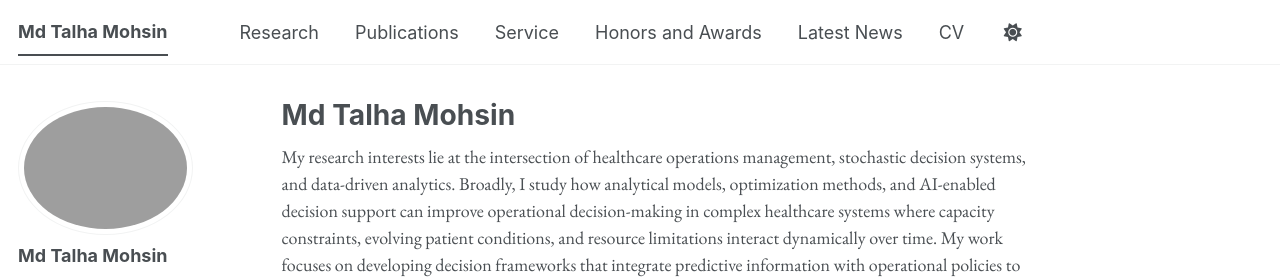
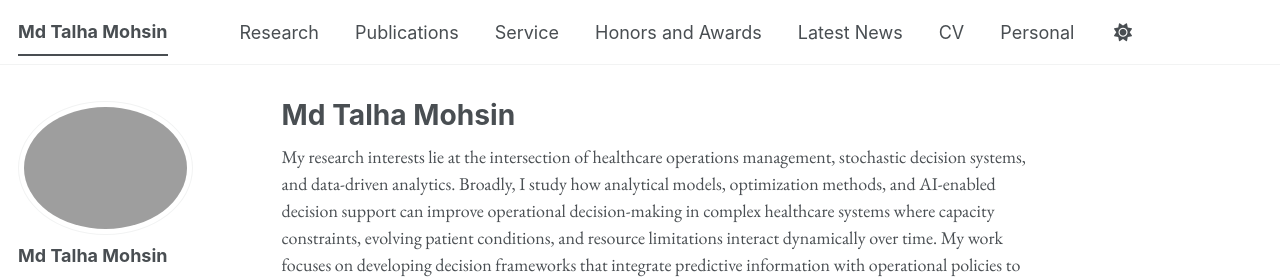
Before and after one commit to mdtalhamohsin/mdtalhamohsin.github.io, a Jekyll site: the page built from _pages/about.md, in a window 1280 px wide. Shown: the top 279 px of the page. Built offline with Jekyll 4.4.1, drawn with Linux system fonts in a browser that asks for light colours; some web fonts are replaced; a script bundle is joined from its source files by our own code; library files that are not in the unit come from our copies.

Commit message:
Update navigation.yml

```diff
--- a/_data/navigation.yml
+++ b/_data/navigation.yml
@@ -25,3 +25,6 @@ main:
 
   - title: "CV"
     url: /cv/
+
+  - title: "Personal"
+    url: /personal/
```
